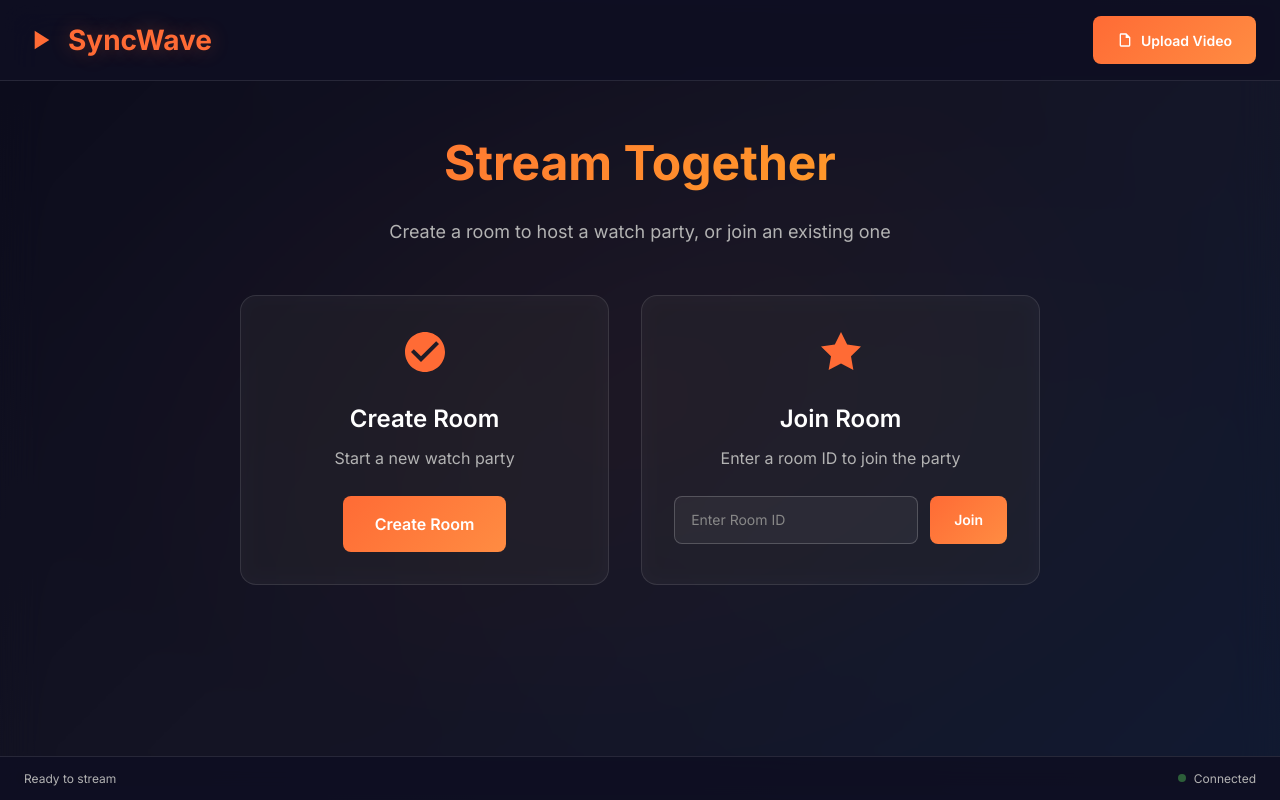
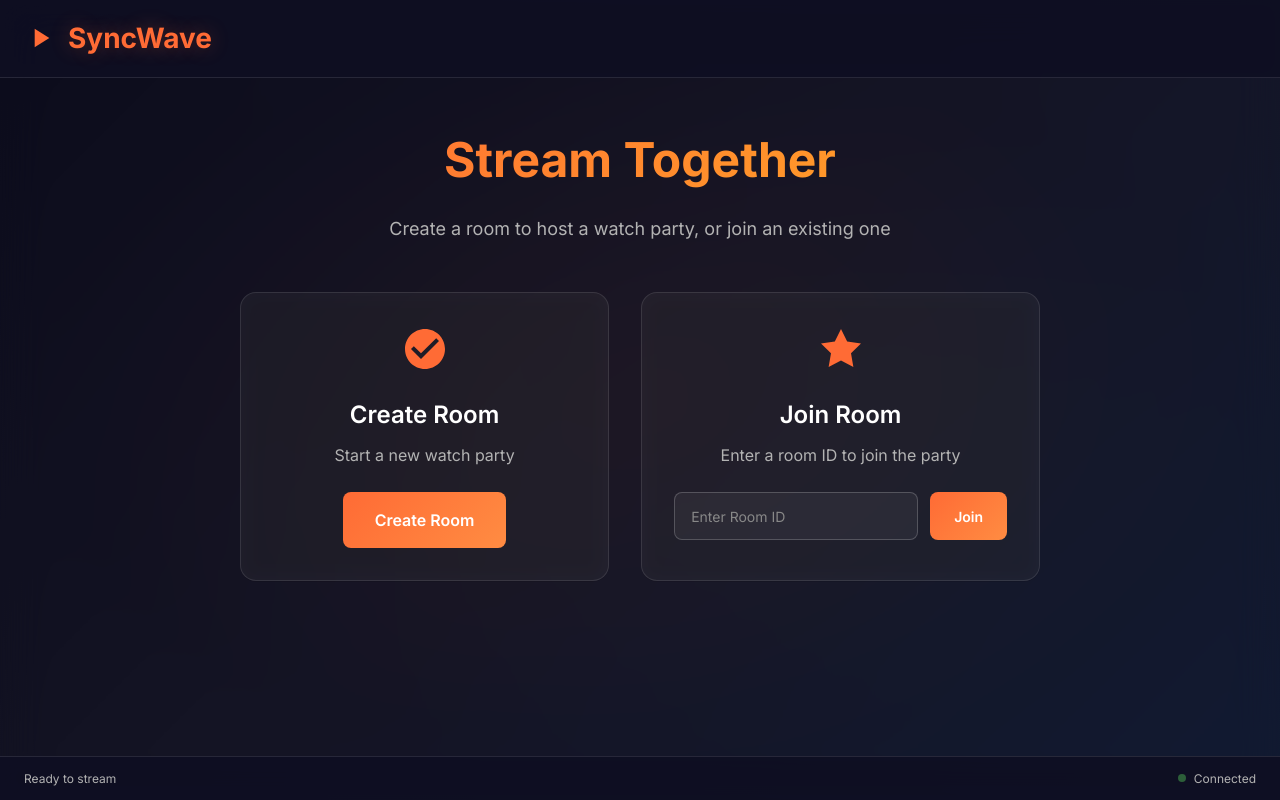
Before and after one commit to mahathirmoon/syncwave, a website: page client/index.html in a window 1280 px wide. Drawn offline with nearby package versions, Linux system fonts and the light colour scheme; no server answers.

Commit message:
Update index.html

```diff
--- a/client/index.html
+++ b/client/index.html
@@ -40,7 +40,7 @@
                         Share Room
                     </button>
                     <input type="file" id="fileInput" accept="video/*,audio/*" multiple style="display: none;">
-                    <button class="btn btn-primary" id="uploadBtn">
+                    <button class="btn btn-primary" id="uploadBtn" style="display: none;">
                         <svg width="16" height="16" viewBox="0 0 24 24" fill="none" xmlns="http://www.w3.org/2000/svg">
                             <path d="M14,2H6A2,2 0 0,0 4,4V20A2,2 0 0,0 6,22H18A2,2 0 0,0 20,20V8L14,2M18,20H6V4H13V9H18V20Z" fill="currentColor"/>
                         </svg>
```
